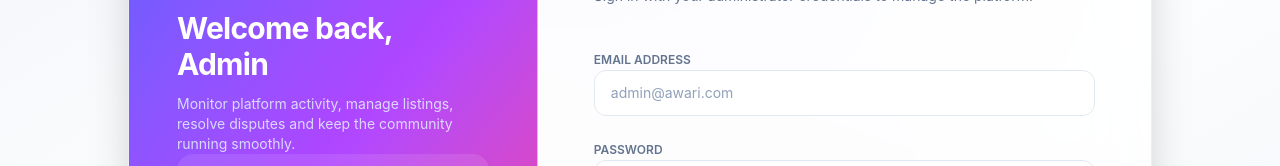
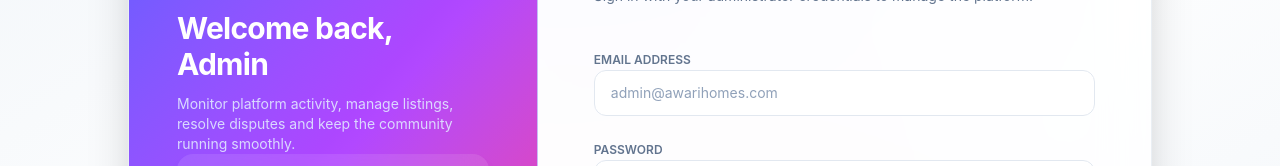
Before and after one commit to Sahar009/awari-admin, a React (Vite) app: page /settings in a window 1280 px wide. Shown: the part 264-430 px from the top of the page. Built offline with nearby package versions, Linux system fonts and the light colour scheme; no server answers.

Commit message:
chore: Update default and placeholder email addresses from `admin@awari.com` to `admin@awarihomes.com`.

```diff
--- a/src/components/auth/LoginForm.tsx
+++ b/src/components/auth/LoginForm.tsx
@@ -123,7 +123,7 @@ export const LoginForm = () => {
               value={email}
               onChange={(event) => setEmail(event.target.value)}
               className={inputClasses}
-              placeholder="admin@awari.com"
+              placeholder="admin@awarihomes.com"
               required
             />
           </div>
--- a/src/pages/Settings.tsx
+++ b/src/pages/Settings.tsx
@@ -37,7 +37,7 @@ const SettingsPage = () => {
   const [profile, setProfile] = useState({
     firstName: 'Admin',
     lastName: 'User',
-    email: 'admin@awari.com',
+    email: 'admin@awarihomes.com',
     phoneNumber: '+234 800 0000 000',
     jobTitle: 'Platform Administrator'
   });
```
